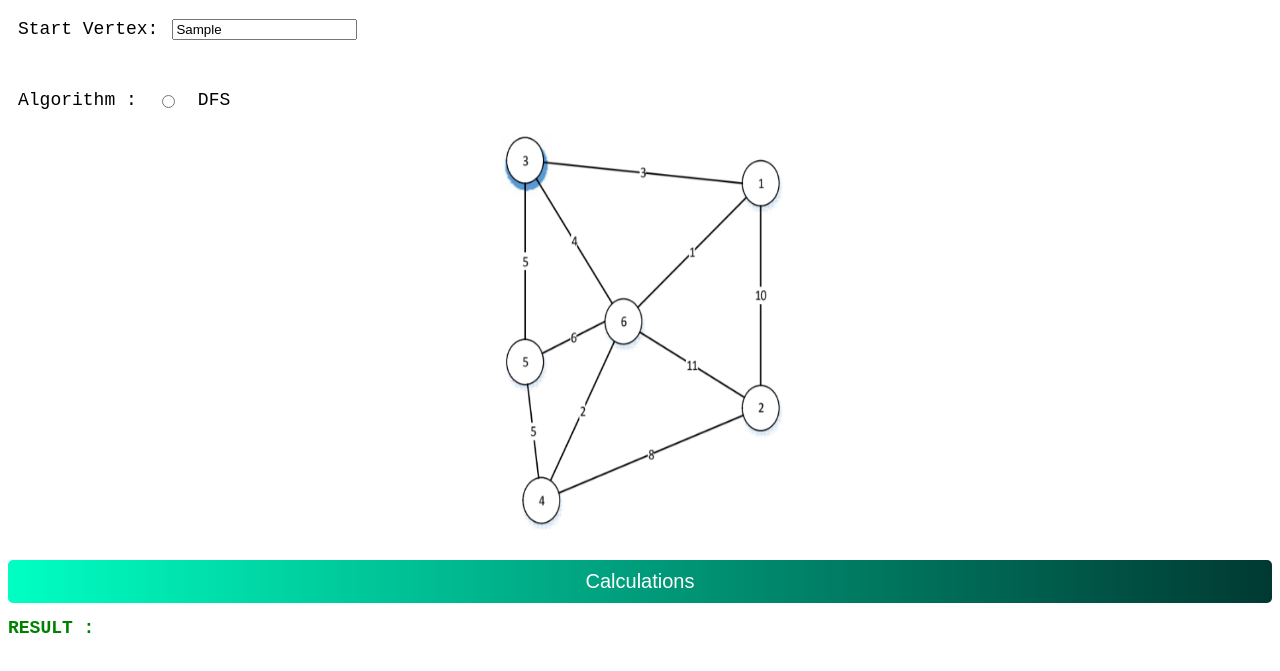
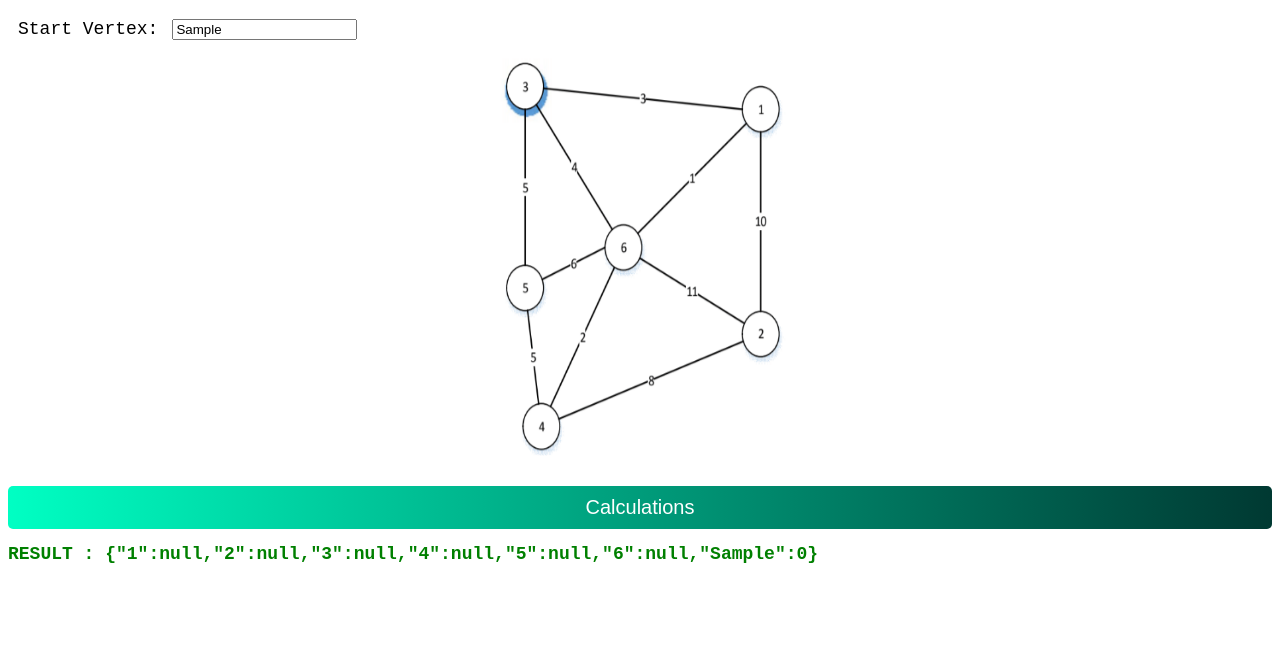
Before and after one commit to AnnaaaHus/Graph-Algorithms, a plain HTML site: page Lab4/index.html in a window 1280 px wide. Both pictures are taken after typing "Sample" into the empty fields and a click on the button "Calculations". Shown: the part 61-732 px from the top of the page. Drawn offline with Linux system fonts and the light colour scheme.

Commit message:
add html to Dijkstra's algorithm

```diff
--- a/Lab4/index.html
+++ b/Lab4/index.html
@@ -9,17 +9,6 @@
 <body>
     <label align="left"  style=" margin: 50px 10px ;font-size: large; font-family: 'Courier New', Courier, monospace;">Start Vertex:</label>
     <input type="text" id="vertex" align="middle"  width="100" height="200" ><br>
-
-    <form id="myForm" style="display: flex; margin: 50px 10px ;gap: 20px;  margin-bottom: 20px; font-size: large; font-family: 'Courier New', Courier, monospace;">
-        <label> Algorithm :</label>
-       <input type="radio" id="dfs" name="Algorithm" >
-         <label for="dfs">DFS</label>
-
-
-
-        </form>
-
-
 
     <p  align="center" ><img src="graph.png"  alt="Graph"  width="300" height="400"></p>
 
--- a/Lab4/script.js
+++ b/Lab4/script.js
@@ -58,5 +58,24 @@ function dijkstra(graph, start) {
     return distances;
 }
 
-// Example: Find shortest distances from node A to all other nodes in the graph
-console.log(dijkstra(graph, "1"));
+
+
+let userResult = document.getElementById("result");
+
+  function Calculations(){
+
+  let startVertex = document.getElementById("vertex").value;
+
+
+  if(startVertex < 0 || startVertex > 6){
+    alert("Please enter a valid vertex");
+    return;
+  }
+  if(startVertex === "") {
+    alert("Please enter a vertex");
+    return;
+  }
+  console.log(dijkstra(graph, startVertex));
+  let result = dijkstra(graph, startVertex);
+document.getElementById("result").innerHTML = 'RESULT : '+ JSON.stringify(result);
+}
```
